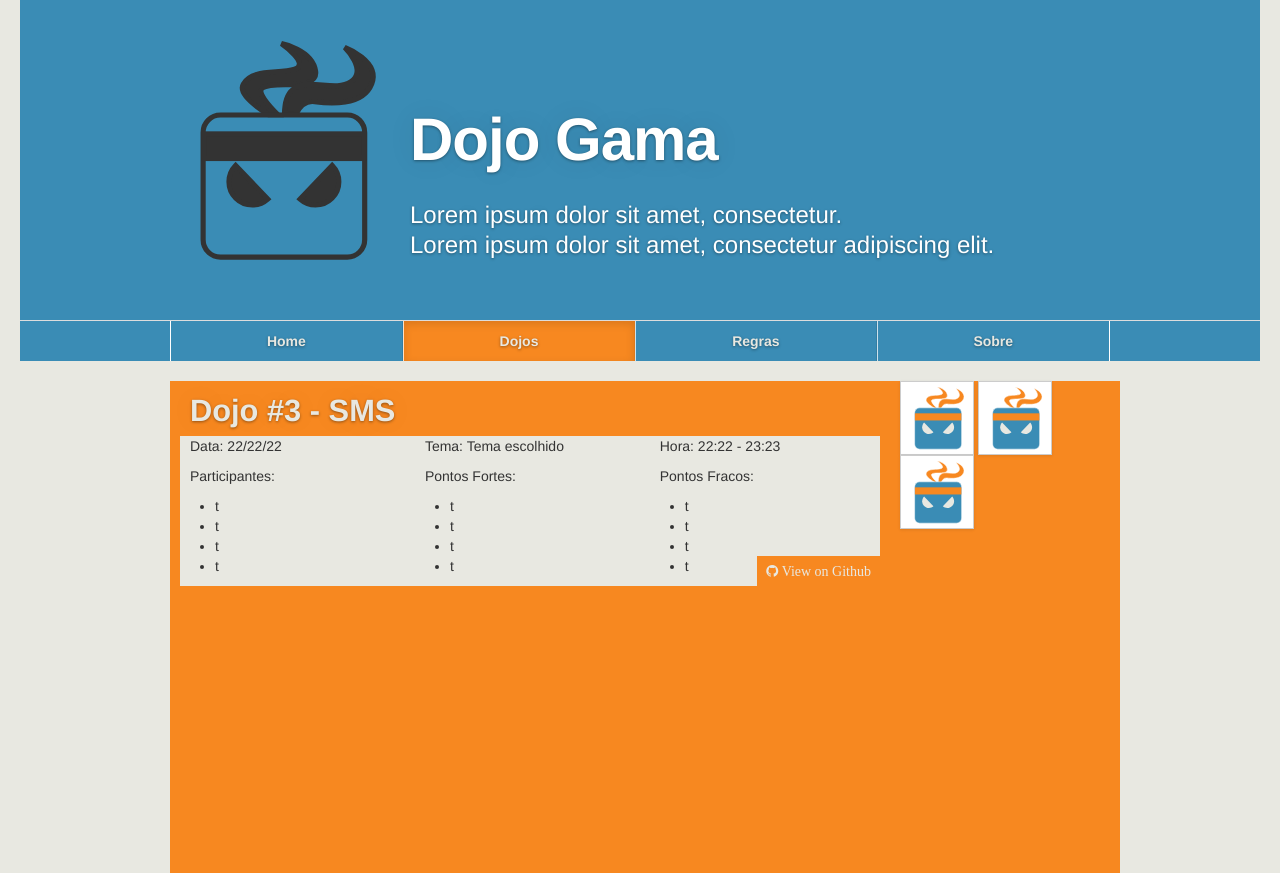
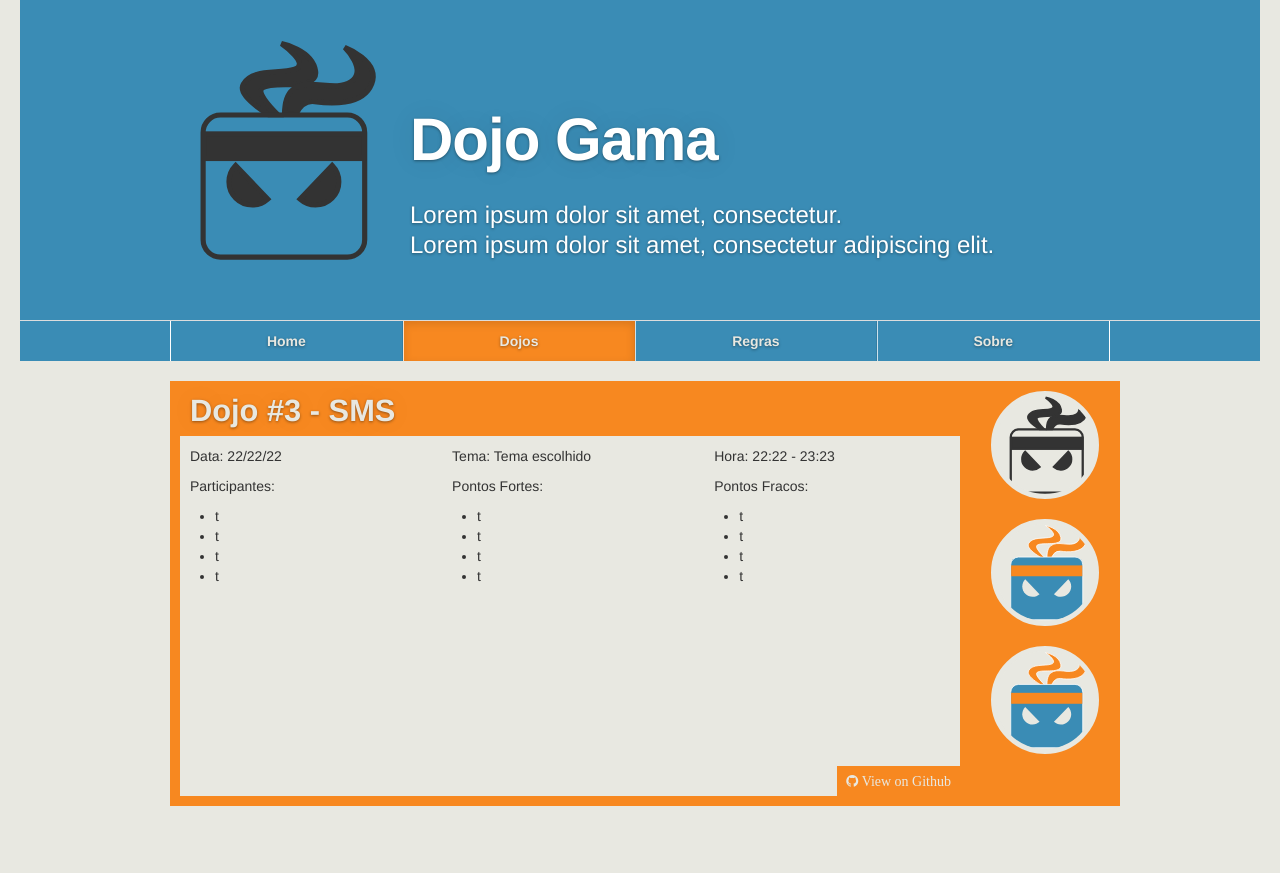
Before and after one commit to DojoGama/dojogama.github.com, a plain HTML site: page dojos.html in a window 1280 px wide. Shown: the top 873 px of the page. Drawn offline with Linux system fonts and the light colour scheme.

Commit message:
Finished the Dojo Block at the dojos page.

```diff
--- a/assets/bootstrap/css/custom-bootstrap.css
+++ b/assets/bootstrap/css/custom-bootstrap.css
@@ -109,7 +109,8 @@ body {
 .dojo{
 	background: #f78820;
 	padding-left: 10px;
-	height: 500px;
+	padding-bottom: 10px;
+
 }
 
 .dojo-title{
@@ -126,8 +127,10 @@ body {
 }
 .dojo-body{
 	background: #e8e8e1;
+	padding-top: 10px;
 	padding-left: 10px;
 	position: relative;
+	height: 350px;
 }
 
 .dojo-button{
@@ -144,9 +147,33 @@ body {
 	position: absolute;
 	bottom: 0;
 	right: 0;
+}
 
+button.dojo-button:hover{
+	background: #e8e8e1;
+	color: #f78820;
+	border-left-style: solid;
+	border-top-style: solid;
+	border-top-width: 1px;
+	border-left-width: 1px;
+	border-color: #f78820;
 }
 
 .dojo-photos{
 	background: #f78820;
+	padding-top: 10px;
+	padding-bottom: 10px;
+	padding-right: 10px;
 }
+
+.dojo-photos img{
+	width: 75%;
+	background: #e8e8e1;
+	border-width: 5px;
+	border-style: solid;
+	border-color: #e8e8e1;
+}
+
+.dojo-photos img:hover{
+	border-color: #3a8cb5;
+}
--- a/dojos.html
+++ b/dojos.html
@@ -54,8 +54,8 @@
 		<div class="container">
 			<!-- Conteúdo -->
 			<div class="row-fluid dojo">
-				<div class="span9">
-					<div class="row-fluid">
+				<div class="span10">
+					<div class="row-fluid" id="dojo-block">
 						<div class="dojo-title">
 							Dojo #3 - SMS
 						</div>
@@ -115,10 +115,12 @@
 
 				</div>
 
-				<div class="span3 dojo-photos">
-					<img src="assets/img/dojogama.svg" alt="img" class="img-polaroid">
-					<img src="assets/img/dojogama.svg" alt="img" class="img-polaroid">
-					<img src="assets/img/dojogama.svg" alt="img" class="img-polaroid">
+				<div class="span2 dojo-photos">
+					<center>
+					<img src="assets/img/dojogama_bw.svg" alt="img" class="img-circle"><br><br>
+					<img src="assets/img/dojogama.svg" alt="img" class="img-circle"><br><br>
+					<img src="assets/img/dojogama.svg" alt="img" class="img-circle"><br>
+					</center>
 				</div>
 			</div>
 		</div>
```
